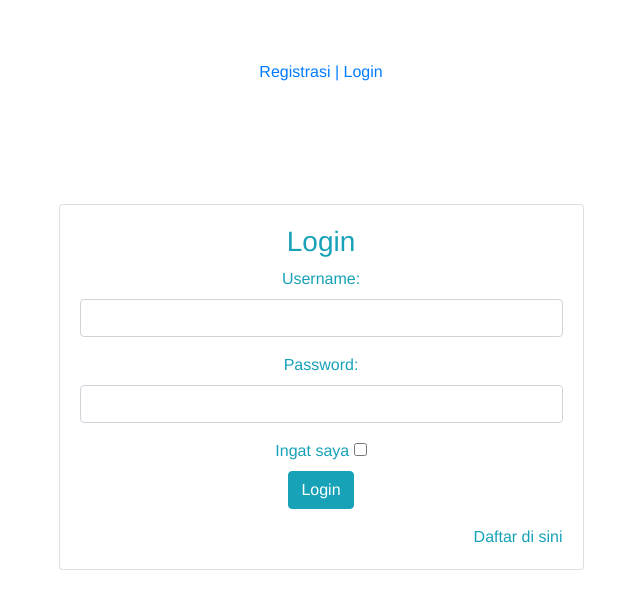
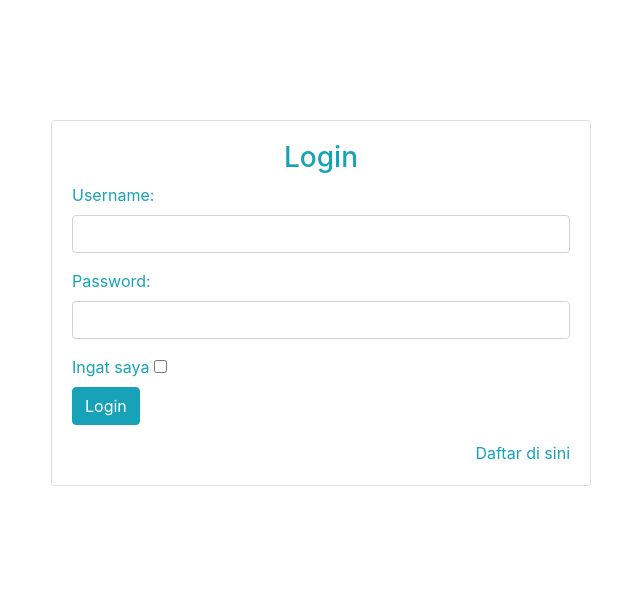
Before and after one commit to Pondok-Diya/pinjam-buku-frontend, a Vue app: page /login in a window 1280 px wide. Shown: the top 606 px of the page, without its empty margins (319-959 px from the left). Built offline with nearby package versions, Linux system fonts and the light colour scheme.

Commit message:
add vuexpersist

```diff
--- a/package.json
+++ b/package.json
@@ -16,7 +16,8 @@
     "tiptap-extensions": "^1.28.6",
     "vue": "^2.6.11",
     "vue-router": "^3.1.5",
-    "vuex": "^3.1.2"
+    "vuex": "^3.1.2",
+    "vuex-persist": "^2.2.0"
   },
   "devDependencies": {
     "@vue/cli-plugin-babel": "^4.2.0",
--- a/src/App.vue
+++ b/src/App.vue
@@ -1,26 +1,11 @@
 <template>
-  <div id="app">
-    <b-container>
-      <navigations/>
-      <router-view/>
-    </b-container>
+  <div>
+    <router-view/>
   </div>
 </template>
 <script>
-import Navigations from './components/Navigations'
 export default {
-  components: {
-    Navigations
-  }
 }
 </script>
 <style>
-#app {
-  font-family: Avenir, Helvetica, Arial, sans-serif;
-  -webkit-font-smoothing: antialiased;
-  -moz-osx-font-smoothing: grayscale;
-  text-align: center;
-  color: #2c3e50;
-  margin-top: 60px;
-}
 </style>
--- a/src/components/BasicEditor.vue
+++ b/src/components/BasicEditor.vue
@@ -168,9 +168,7 @@ export default {
     content: String
   },
   watch: {
-    content: () => {
-      this.getContent()
-    }
+
   },
   components: {
     EditorMenuBar,
@@ -201,7 +199,7 @@ export default {
         onUpdate: ({ getHTML }) => {
           this.$emit('update', getHTML())
         },
-        content: ``,
+        content: this.content
       }),
       show: true,
       form: {
@@ -210,9 +208,6 @@ export default {
     }
   },
   methods: {
-    getContent(){
-      this.editor.content = this.content
-    },
     onSubmit() {
 
     },
@@ -221,6 +216,7 @@ export default {
     },
     onUpdate() {
       console.log(this.editor )
+      console.log('editor')
     }
   },
   mounted() {
@@ -228,7 +224,7 @@ export default {
   },
   beforeDestroy() {
     this.editor.destroy()
-  },
+  }
 }
 </script>
 <style scoped>
--- a/src/components/Navigations.vue
+++ /dev/null
@@ -1,19 +0,0 @@
-<template>
-    <div id="nav">
-      <router-link to="/daftar-buku" v-if="this.$store.getters.isAuthenticated">Buku |</router-link>
-      <router-link to="/tambah-buku" v-if="this.$store.getters.isAuthenticated"> Tambah Buku |</router-link>
-      <router-link to="/daftar-anggota" v-if="this.$store.getters.isAuthenticated"> Anggota |</router-link>
-      <router-link to="/tambah-anggota" v-if="this.$store.getters.isAuthenticated"> Tambah Anggota |</router-link>
-      <router-link to="/daftar-peminjam" v-if="this.$store.getters.isAuthenticated"> Peminjam |</router-link>
-      <router-link to="/tambah-peminjam" v-if="this.$store.getters.isAuthenticated"> Tambah Peminjam |</router-link>
-      <router-link to="/registrasi" v-if="!this.$store.getters.isAuthenticated">Registrasi |</router-link>
-      <router-link to="/login" v-if="!this.$store.getters.isAuthenticated"> Login</router-link>
-      <router-link to="/logout" v-if="this.$store.getters.isAuthenticated"> Logout</router-link>
-      </div>
-</template>
-
-<script>
-export default {
-    name: 'Navigations'
-}
-</script>
--- a/src/main.js
+++ b/src/main.js
@@ -12,7 +12,7 @@ Vue.use(BootstrapVueIcons);
 
 
 Vue.prototype.$http = Axios
-Vue.prototype.$baseAPI = 'http://localhost:5000/'
+Vue.prototype.$baseAPI = 'http://192.168.0.102:5000/'
 
 Vue.config.productionTip = false
 
--- a/src/router/index.js
+++ b/src/router/index.js
@@ -19,16 +19,17 @@ import Registrasi from '../views/Registrasi.vue'
 import store from '../store'
 import Logout from '../views/Logout'
 
+import Layout from '../views/container/Layout'
 
 Vue.use(VueRouter)
-const ifNotAuthenticated = (to,from,next) => {
-    if (!store.getters.isAuthenticated){
+const ifNotAuthenticated = (to, from, next) => {
+    if (!store.getters.isAuthenticated) {
         next()
         return
     }
     next('/')
 }
-const ifAuthenticated = (to,from,next) => {
+const ifAuthenticated = (to, from, next) => {
     if (store.getters.isAuthenticated) {
         next()
         return
@@ -37,17 +38,25 @@ const ifAuthenticated = (to,from,next) => {
 }
 const routes = [
     {
-     path: '/daftar-buku',
+        path: '/',
+        redirect: '/daftar-buku',
+        name: 'Home',
+        component: Layout,
+        children: [
+            {
+                path: 'daftar-buku',
                 name: 'daftar-buku',
                 component: DaftarBuku,
                 beforeEnter: ifAuthenticated
- },
+            }
+            ,
             {
                 path: '/tambah-buku',
                 name: 'tambah-buku',
                 component: TambahBuku,
                 beforeEnter: ifAuthenticated
- },
+            }
+            ,
             {
                 path: '/ganti-buku/:id',
                 name: 'ganti-buku',
@@ -95,7 +104,10 @@ const routes = [
                 name: 'pengembalian',
                 component: Pengembalian,
                 beforeEnter: ifAuthenticated
- },
+            }
+        ]
+    }
+    ,
     {
         path: '/registrasi',
         name: 'registrasi',
--- a/src/store/index.js
+++ b/src/store/index.js
@@ -1,6 +1,11 @@
 import Vue from "vue";
 import Vuex from "vuex";
+import VuexPersist from "vuex-persist"
 Vue.use(Vuex);
+const vuexLocalStorage = new VuexPersist({
+  key : 'vuex',
+  storage : window.localStorage
+})
 
 const state = {
   accessToken: '',
@@ -50,6 +55,7 @@ const actions = {
 const debug = process.env.NODE_ENV !== "production";
 
 export default new Vuex.Store({
+  plugins: [vuexLocalStorage.plugin],
   state,
   getters,
   mutations,
--- a/src/views/Detail.vue
+++ b/src/views/Detail.vue
@@ -1,7 +1,7 @@
 <template>
     <div>
         <b-row>
-            <b-col cols="4">
+            <b-col cols="5">
                 <b-card>
                     <h3>Detail Buku</h3>
                     <table>
@@ -42,7 +42,7 @@
                     </table>
                 </b-card>
             </b-col>
-            <b-col cols="8">
+            <b-col cols="7">
                 <b-card>
                     <h3>Ringkasan</h3>
                     <div v-html="detail.ringkasan"></div>
@@ -65,7 +65,6 @@ export default {
         .get(this.$baseAPI+'buku/'+this.$route.params.id,{headers: {'Authorization': `Bearer ${this.$store.getters.getToken}` }})
         .then((response)=>{
             this.detail = response.data
-            console.log(this.detail)
         })
         .catch((err)=>{
             console.log(err)
--- a/src/views/GantiBuku.vue
+++ b/src/views/GantiBuku.vue
@@ -20,7 +20,7 @@
             </div>
             <div class="form-group">
                 <label for="" class="text-info">Ringkasan:</label><br>
-                <basic-editor content="form.ringkasan" @update="updateRingkasan"/>
+                <basic-editor :content="form.ringkasan" @update="updateRingkasan"/>
             </div>
             <div class="form-group">
                 <label for="" class="text-info">Penerbit:</label><br>
@@ -72,7 +72,6 @@ export default {
         .get(this.$baseAPI+'buku/'+this.$route.params.id,{headers: {'Authorization': `Bearer ${this.$store.getters.getToken}` }})
         .then((response)=>{
             this.form = response.data
-            this.form.ringkasan = null
         })
         .catch((err)=>{
             console.log(err)
--- /dev/null
+++ b/src/views/container/Footer.vue
@@ -0,0 +1,13 @@
+<template>
+    <div>
+        <p>halo, saya footer</p>
+    </div>
+</template>
+<script>
+export default {
+    name: 'Footer'
+}
+</script>
+<style scoped>
+
+</style>
--- /dev/null
+++ b/src/views/container/Header.vue
@@ -0,0 +1,28 @@
+<template>
+  <div>
+    <b-navbar type="dark" variant="dark">
+      <b-navbar-nav>
+        <b-nav-item href="#">Home</b-nav-item>
+
+        <!-- Navbar dropdowns -->
+        <b-nav-item-dropdown text="Navigasi" right>
+          <b-dropdown-item href="http://localhost:8080/daftar-buku">Daftar Buku</b-dropdown-item>
+          <b-dropdown-item href="http://localhost:8080/tambah-buku">Tambah Buku</b-dropdown-item>
+          <b-dropdown-item href="http://localhost:8080/daftar-anggota">Daftra Anggota</b-dropdown-item>
+          <b-dropdown-item href="http://localhost:8080/tambah-anggota">Tambah Anggota</b-dropdown-item>
+          <b-dropdown-item href="http://localhost:8080/daftar-peminjam">Peminjam</b-dropdown-item>
+          <b-dropdown-item href="http://localhost:8080/tambah-peminjam">Tambah Peminjam</b-dropdown-item>
+        </b-nav-item-dropdown>
+
+      </b-navbar-nav>
+    </b-navbar>
+  </div>
+</template>
+<script>
+export default {
+  name: "Header"
+};
+</script>
+<style scoped>
+
+</style>
--- /dev/null
+++ b/src/views/container/Layout.vue
@@ -0,0 +1,20 @@
+<template>
+    <div>
+        <Header/>
+        <div id='page'>
+            <router-view/>
+        </div>
+        <Footer/>
+    </div>
+</template>
+<script>
+import Header from './Header'
+import Footer from './Footer'
+export default {
+    name: 'Layout',
+    components: {
+        Header,
+        Footer
+    }
+}
+</script>
```
Also changed, not shown: 1 other file (tests, documents, lock files or other folders). Lines whose indentation alone changed are shown as unchanged.
